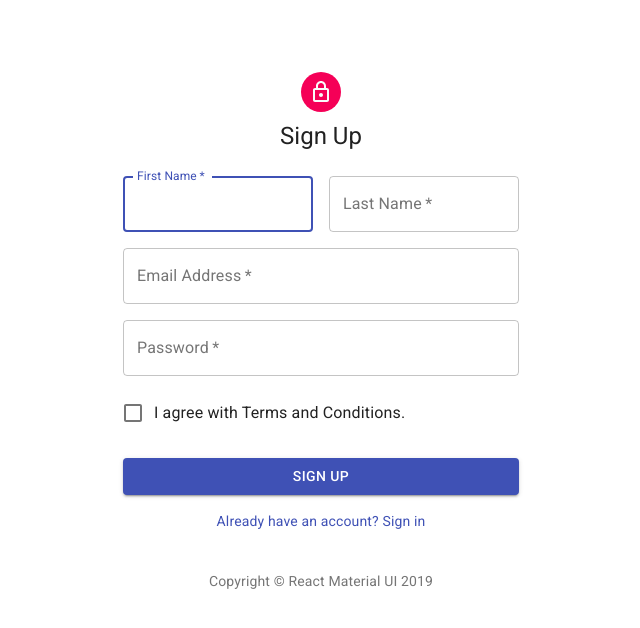
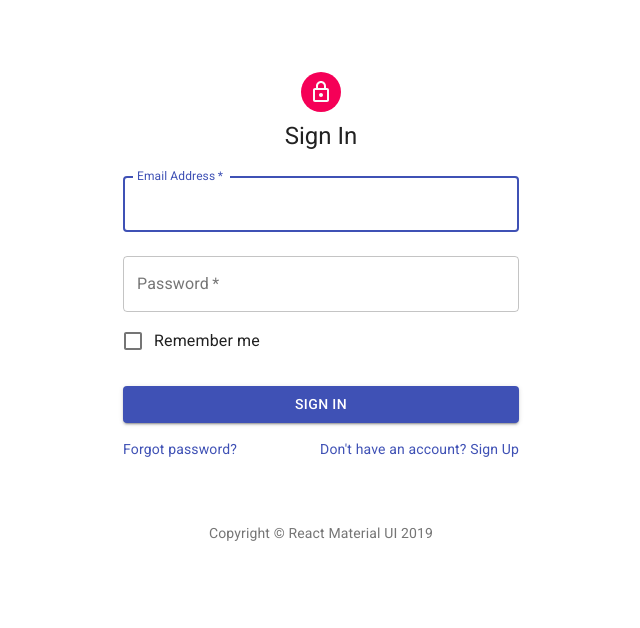
Before and after one commit to metamn/react-material-ui, a React (Create React App) app: page / in a window 1280 px wide. Shown: the top 628 px of the page, without its empty margins (319-959 px from the left). Built offline with nearby package versions, Linux system fonts and the light colour scheme.

Commit message:
Adding Sign in

```diff
--- a/src/App.js
+++ b/src/App.js
@@ -4,13 +4,14 @@
 
 import Meta from "./components/Meta";
 import SignUp from "./components/SignUp";
+import SignIn from "./components/SignIn";
 
 function App() {
   return (
     <>
       <Meta />
       <CssBaseline />
-      <SignUp />
+      <SignIn />
     </>
   );
 }
--- /dev/null
+++ b/src/components/SignIn/SignIn.js
@@ -0,0 +1,151 @@
+import React from "react";
+import PropTypes from "prop-types";
+
+import Meta, { MetaPropTypes, MetaDefaultProps } from "../Meta";
+import Copyright from "../Copyright";
+
+import Avatar from "@material-ui/core/Avatar";
+import Button from "@material-ui/core/Button";
+import CssBaseline from "@material-ui/core/CssBaseline";
+import TextField from "@material-ui/core/TextField";
+import FormControlLabel from "@material-ui/core/FormControlLabel";
+import Checkbox from "@material-ui/core/Checkbox";
+import Link from "@material-ui/core/Link";
+import Grid from "@material-ui/core/Grid";
+import Box from "@material-ui/core/Box";
+import LockOutlinedIcon from "@material-ui/icons/LockOutlined";
+import Typography from "@material-ui/core/Typography";
+import { makeStyles } from "@material-ui/core/styles";
+import Container from "@material-ui/core/Container";
+
+/**
+ * Defines the prop types
+ */
+const propTypes = {
+  /**
+   * The page meta info
+   */
+  meta: PropTypes.shape(MetaPropTypes)
+};
+
+/**
+ * Defines the default props
+ */
+const defaultProps = {
+  meta: {
+    title: "Sign In",
+    description: "Sign in"
+  }
+};
+
+/**
+ * Styles the component
+ */
+const useStyles = makeStyles(theme => ({
+  "@global": {
+    body: {
+      backgroundColor: theme.palette.common.white
+    }
+  },
+  paper: {
+    marginTop: theme.spacing(8),
+    display: "flex",
+    flexDirection: "column",
+    alignItems: "center"
+  },
+  avatar: {
+    margin: theme.spacing(1),
+    backgroundColor: theme.palette.secondary.main
+  },
+  form: {
+    width: "100%", // Fix IE 11 issue.
+    marginTop: theme.spacing(1)
+  },
+  submit: {
+    margin: theme.spacing(3, 0, 2)
+  }
+}));
+
+/**
+ * Displays the component
+ */
+const SignIn = props => {
+  const { meta } = props;
+  const { title } = meta;
+  const classes = useStyles();
+
+  return (
+    <>
+      <Meta {...meta} />
+      <Container component="main" maxWidth="xs">
+        <CssBaseline />
+        <div className={classes.paper}>
+          <Avatar className={classes.avatar}>
+            <LockOutlinedIcon />
+          </Avatar>
+          <Typography component="h1" variant="h5">
+            {title}
+          </Typography>
+          <form className={classes.form} noValidate>
+            <TextField
+              variant="outlined"
+              margin="normal"
+              required
+              fullWidth
+              id="email"
+              label="Email Address"
+              name="email"
+              autoComplete="email"
+              autoFocus
+            />
+            <TextField
+              variant="outlined"
+              margin="normal"
+              required
+              fullWidth
+              name="password"
+              label="Password"
+              type="password"
+              id="password"
+              autoComplete="current-password"
+            />
+            <FormControlLabel
+              control={<Checkbox value="remember" color="primary" />}
+              label="Remember me"
+            />
+            <Button
+              type="submit"
+              fullWidth
+              variant="contained"
+              color="primary"
+              className={classes.submit}
+            >
+              Sign In
+            </Button>
+            <Grid container>
+              <Grid item xs>
+                <Link href="#" variant="body2">
+                  Forgot password?
+                </Link>
+              </Grid>
+              <Grid item>
+                <Link href="#" variant="body2">
+                  {"Don't have an account? Sign Up"}
+                </Link>
+              </Grid>
+            </Grid>
+          </form>
+        </div>
+        <Box mt={8}>
+          <Copyright />
+        </Box>
+      </Container>
+    </>
+  );
+};
+
+SignIn.propTypes = propTypes;
+SignIn.defaultProps = defaultProps;
+
+export default SignIn;
+export { propTypes as SignInPropTypes, defaultProps as SignInDefaultProps };
--- /dev/null
+++ b/src/components/SignIn/SignIn.md
@@ -0,0 +1 @@
+## SignIn
--- /dev/null
+++ b/src/components/SignIn/index.js
@@ -0,0 +1 @@
+export { default, SignInPropTypes, SignInDefaultProps } from "./SignIn";
```
Also changed, not shown: 1 other file (tests, documents, lock files or other folders).
